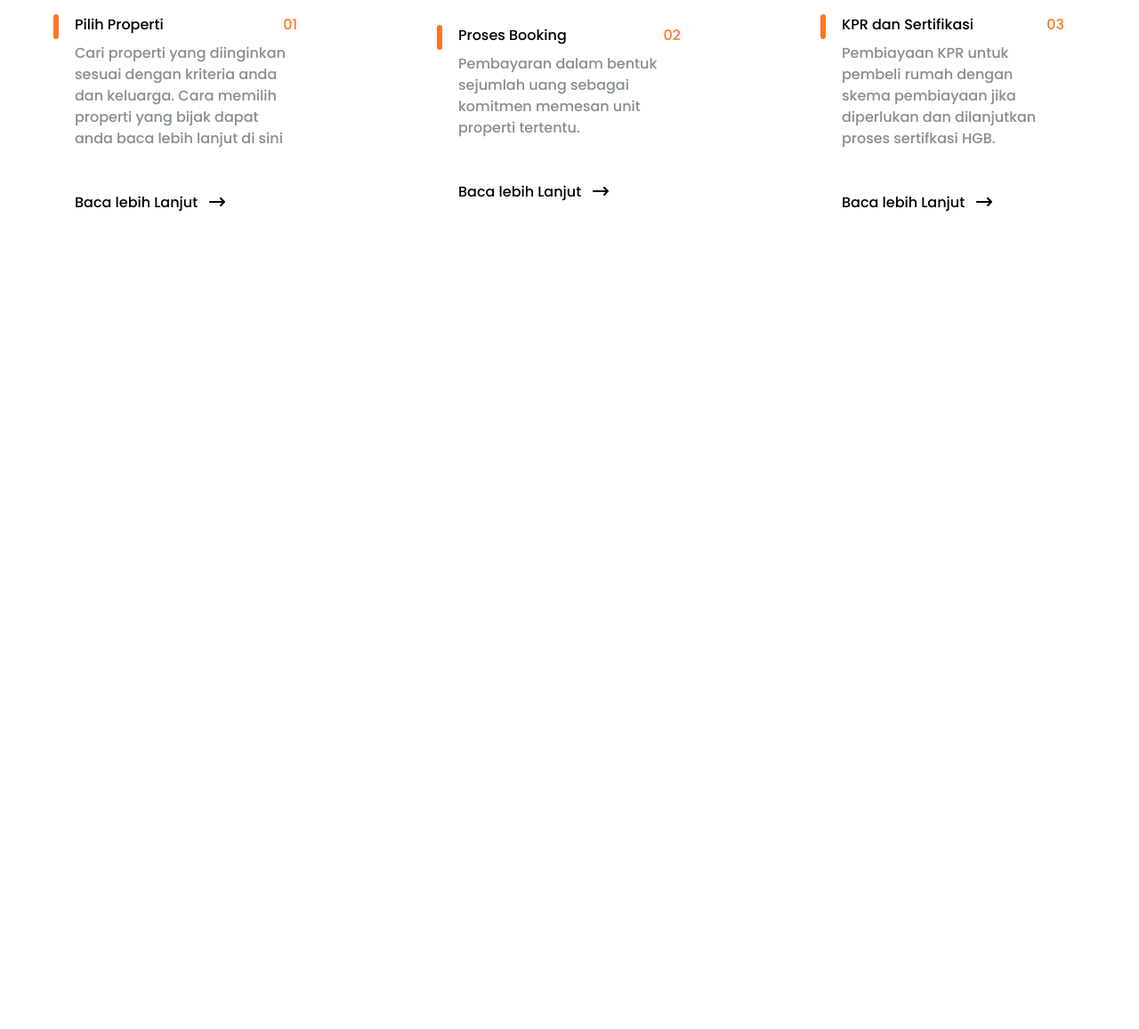
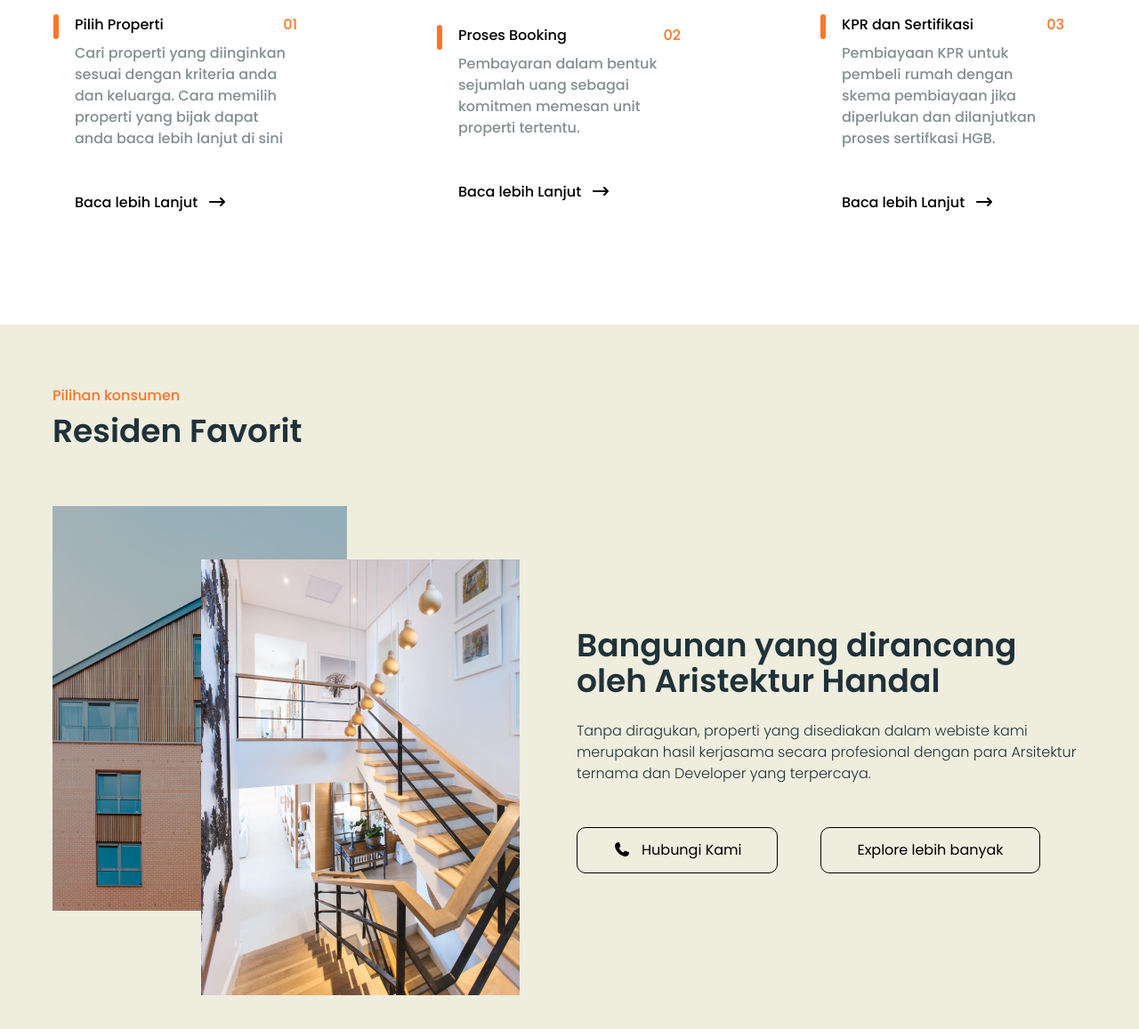
Before and after one commit to mesbaulrafi/omah, a website: page index.html in a window 1280 px wide. Shown: the part 1093-2250 px from the top of the page at 89% size. Before the commit the page ends 1458 px from the top, so only its background shows below. Drawn offline with Linux system fonts and the light colour scheme.

Commit message:
add : Favarit Part

```diff
--- a/index.html
+++ b/index.html
@@ -130,8 +130,46 @@
     </section>
     <!-- Service Part End -->
 
-    <!-- Header Part Start  -->
-    <!-- Header Part End -->
+    <!-- Favorit Part Start  -->
+     <section class="bg-[#EEEDDE]">
+      <div class="py-17">
+        <div class="container">
+          <h5 class="text-[#FF7527] font-medium text-base">Pilihan konsumen</h5>
+          <h2 class="pt-2 pb-16 text-[#203239] text-4xl font-semibold">Residen Favorit</h2>
+          <div class="flex ">
+            <!-- Favarit Img -->
+            <div class="">
+              <img src="src/images/favorit.png" alt="" >
+            </div>
+            <!-- Favarit Text -->
+            <div class="pl-16">
+              <h3 class="favorith3">Bangunan yang dirancang oleh Aristektur Handal</h3>
+              <p class="favoritp">Tanpa diragukan, properti yang disediakan dalam webiste kami merupakan hasil kerjasama secara profesional dengan para Arsitektur ternama dan Developer yang terpercaya.</p>
+              <div class="flex gap-x-12">
+                <button class="favoritBtn"><i class="fa-solid fa-phone pr-3"></i>Hubungi Kami</button>
+                <button class="favoritBtn">Explore lebih banyak</button>
+              </div>
+            </div>
+          </div>
+        </div>
+      </div>
+     </section>
+    <!-- Favorit Part End -->
+
+
+
+    <!-- Auditor Part Start  -->
+    <!-- Auditor Part End -->
+
+
+    <!-- Footer Part Start  -->
+    <!-- Footer Part End -->
+
+
+    <!-- Footer Botom Part Start  -->
+    <!-- Footer Botom Part End -->
+
+
 
     <!-- All script js Start -->
     <script src="/src/js/all.min.js"></script>
--- a/src/input.css
+++ b/src/input.css
@@ -56,3 +56,15 @@
 .ServiceTextp{
     @apply pt-2 pb-12 text-base font-medium text-[#203239] opacity-55
 }
+
+/* Favorit Part  */
+
+.favorith3{
+    @apply text-4xl text-[#203239] font-semibold w-126.75
+}
+.favoritp{
+    @apply text-base text-[#203239] font-light w-142.5 pt-6 pb-12
+}
+.favoritBtn{
+    @apply py-3.25 px-10 border rounded-[10px] hover:bg-black hover:text-white
+}
```
Also changed, not shown: src/images/favorit.png (added), src/output.css.
